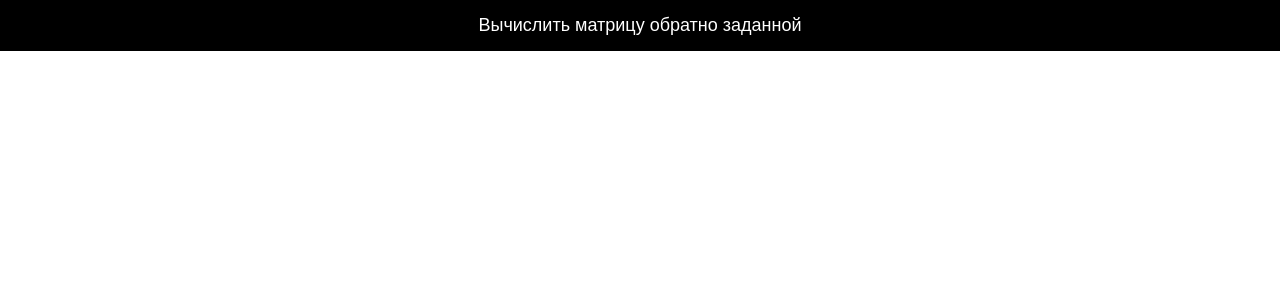
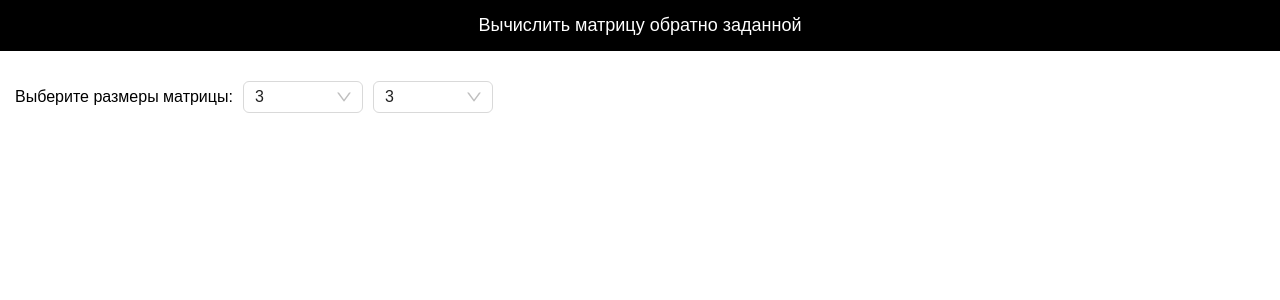
Before and after one commit to student321123568/matrixRotater, a React (Vite) app: page / in a window 1280 px wide. Shown: the top 300 px of the page. Built offline with nearby package versions, Linux system fonts and the light colour scheme.

Commit message:
[commit] разработал и интегрировал в приложение компонент SizeSelectors

```diff
--- a/package.json
+++ b/package.json
@@ -10,6 +10,7 @@
     "preview": "vite preview"
   },
   "dependencies": {
+    "antd": "^5.13.2",
     "react": "^18.2.0",
     "react-dom": "^18.2.0",
     "sass": "^1.70.0"
--- a/src/App.tsx
+++ b/src/App.tsx
@@ -1,11 +1,25 @@
 import { Header } from "./components/header/ui";
+import { SizeSelectors } from "./components/select/ui";
 
 import "./App.scss";
+import { useState } from "react";
 
 function App() {
+  const [size1, setSize1] = useState(3);
+  const [size2, setSize2] = useState(3);
+
+  const onSize1ChangeHandler = (value: number): void => {
+    setSize1(value);
+  };
+
+  const onSize2ChangeHandler = (value: number): void => {
+    setSize2(value);
+  };
+
   return (
     <div>
       <Header />
+      <SizeSelectors onChange1={onSize1ChangeHandler} onChange2={onSize2ChangeHandler} value1={size1} value2={size2} />
     </div>
   );
 }
--- a/src/components/header/ui/Header.module.scss
+++ b/src/components/header/ui/Header.module.scss
@@ -6,10 +6,13 @@
 .headerContainer {
   max-width: 1280px;
   margin: 0 auto;
+  padding: 0 15px;
+
   font-family: arial;
   font-size: 18px;
   color: #fff;
+  text-align: center;
+
   padding: 15px 0;
   user-select: none;
-  text-align: center;
 }
--- /dev/null
+++ b/src/components/select/const/options.ts
@@ -0,0 +1,9 @@
+export const options = [
+  { value: 3, label: "3" },
+  { value: 4, label: "4" },
+  { value: 5, label: "5" },
+  { value: 6, label: "6" },
+  { value: 7, label: "7" },
+  { value: 8, label: "8" },
+  { value: 9, label: "9" },
+];
--- /dev/null
+++ b/src/components/select/ui/SizeSelectors.module.scss
@@ -0,0 +1,19 @@
+.sizeSelectors {
+  padding: 30px 0 10px 0;
+}
+
+.container {
+  max-width: 1280px;
+  margin: 0 auto;
+  padding: 0 15px;
+
+  display: flex;
+  align-items: center;
+  gap: 10px;
+  flex-wrap: wrap;
+
+  span {
+    font-size: 16px;
+    font-family: arial;
+  }
+}
--- /dev/null
+++ b/src/components/select/ui/SizeSelectors.tsx
@@ -0,0 +1,24 @@
+import { Select } from "antd";
+
+import { options } from "../const/options";
+
+import styles from "./SizeSelectors.module.scss";
+
+interface IProps {
+  value1: number;
+  value2: number;
+  onChange1: (value: number) => void;
+  onChange2: (value: number) => void;
+}
+
+export const SizeSelectors = ({ value1, onChange1, value2, onChange2 }: IProps) => {
+  return (
+    <div className={styles.sizeSelectors}>
+      <div className={styles.container}>
+        <span>Выберите размеры матрицы:</span>
+        <Select onChange={onChange1} value={value1} defaultValue={3} style={{ width: 120 }} options={options} />
+        <Select onChange={onChange2} value={value2} defaultValue={3} style={{ width: 120 }} options={options} />
+      </div>
+    </div>
+  );
+};
--- /dev/null
+++ b/src/components/select/ui/index.ts
@@ -0,0 +1 @@
+export { SizeSelectors } from "./SizeSelectors";
```
Also changed, not shown: 1 other file (tests, documents, lock files or other folders).
